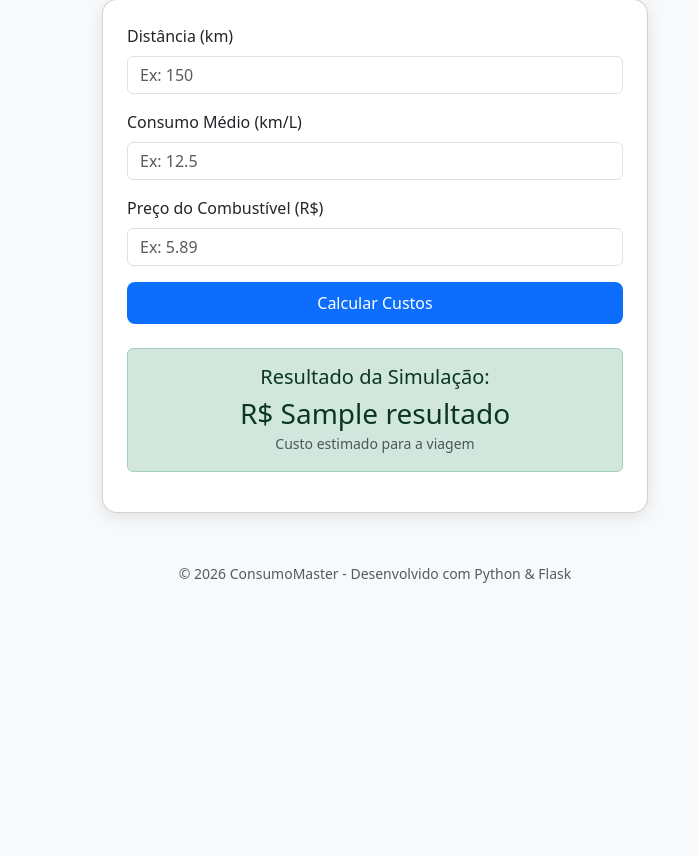
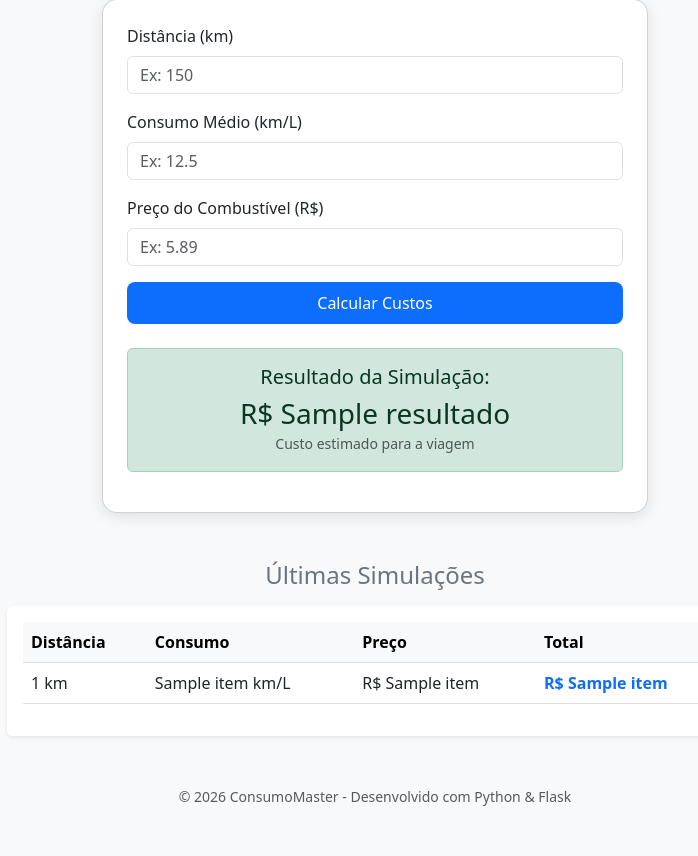
Before and after one commit to dudufs1/ConsumoMaster, a Flask app: template templates/index.html in a window 1280 px wide. Shown: the part 292-1148 px from the top of the page, without its empty margins (265-963 px from the left). Before the commit the page ends 875 px from the top, so only its background shows below. Run offline with Flask 3, Linux system fonts and the light colour scheme; the template is opened without the code that fills it: most values are stand-ins (such as "Sample title", 1, 10 or a date in 2020).

Commit message:
Adiciona banco de dados SQLite e tabela de histórico de simulações

```diff
--- a/app.py
+++ b/app.py
@@ -5,8 +5,11 @@ from selenium.webdriver.chrome.service import Service
 from webdriver_manager.chrome import ChromeDriverManager
 from selenium.webdriver.chrome.options import Options
 from selenium.webdriver.common.by import By
+from database import criar_banco, salvar_consulta, listar_historico
+
 import time
 app = Flask(__name__)
+criar_banco() # cria o banco assim que o app inicia
 
 def calcular_viagem(distancia, consumo, preco):
     """Lógica básica de cálculo de consumo"""
@@ -44,8 +47,11 @@ def index():
         prec = float(request.form.get('preco'))
 
         resultado = calcular_viagem(dist, cons, prec)
+        salvar_consulta(dist, cons, prec, resultado)
 
-    return render_template('index.html', resultado=resultado, preco_final=preco_final)
+    # Busca o historico para mostrar na tela
+    historico = listar_historico()
+    return render_template('index.html', resultado=resultado, preco_final=preco_final, historico=historico)
 
 if __name__ == '__main__':
     app.run(debug=True)
--- a/templates/index.html
+++ b/templates/index.html
@@ -67,7 +67,33 @@
             </div>
         </div>
     </div>
-
+    <div class="row justify-content-center mt-5">
+    <div class="col-md-8">
+        <h4 class="text-secondary mb-3 text-center">Últimas Simulações</h4>
+        <div class="table-responsive bg-white p-3 rounded shadow-sm">
+            <table class="table table-hover">
+                <thead class="table-light">
+                    <tr>
+                        <th>Distância</th>
+                        <th>Consumo</th>
+                        <th>Preço</th>
+                        <th>Total</th>
+                    </tr>
+                </thead>
+                <tbody>
+                    {% for item in historico %}
+                    <tr>
+                        <td>{{ item[0] }} km</td>
+                        <td>{{ item[1] }} km/L</td>
+                        <td>R$ {{ item[2] }}</td>
+                        <td class="fw-bold text-primary">R$ {{ item[3] }}</td>
+                    </tr>
+                    {% endfor %}
+                </tbody>
+            </table>
+        </div>
+    </div>
+</div>
     <footer class="text-center mt-5 text-muted">
         <small>&copy; 2026 ConsumoMaster - Desenvolvido com Python & Flask</small>
     </footer>
```
Also changed, not shown: database.py (added, +34 -0 lines), consumo.db (added).
